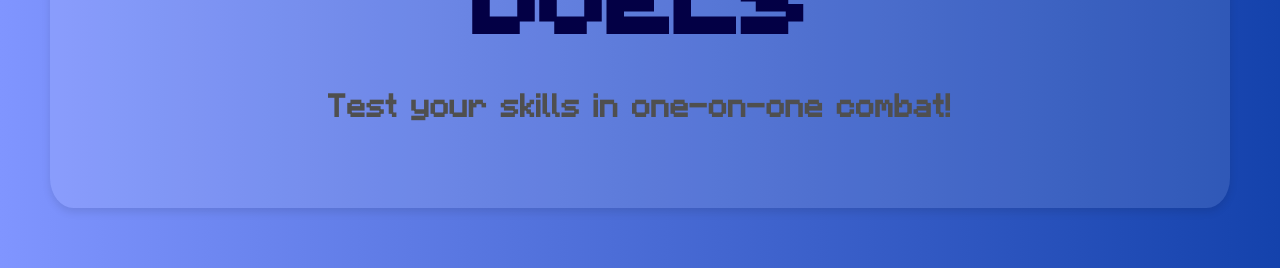
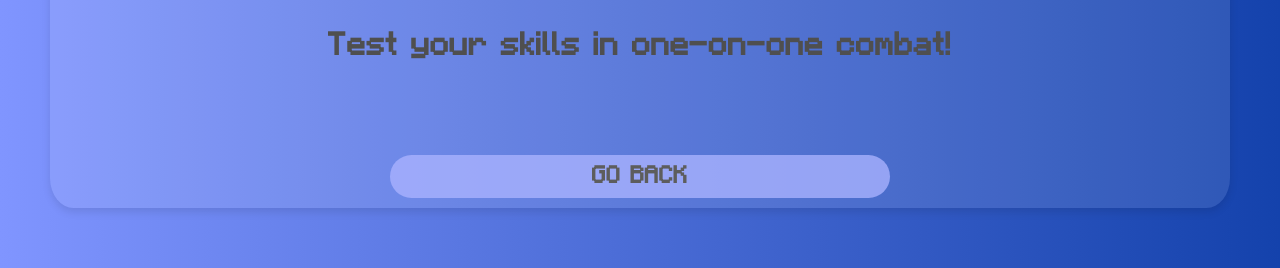
Before and after one commit to ItsUsMC/ItsUsNet, a plain HTML site: page Duels.html in a window 1280 px wide. Shown: the part 1555-1823 px from the top of the page. Drawn offline with Linux system fonts and the light colour scheme.

Commit message:
Update Duels.html

```diff
--- a/Duels.html
+++ b/Duels.html
@@ -181,6 +181,7 @@
         <div class="button">
             <img src="duel.png" alt="Duels yey">
             <h1>Duels</h1><BR><h2>Test your skills in one-on-one combat!</h2><br><br>
+            <button class="discord-button" onclick="location.href='index.html'"><b>GO BACK</b></button>
 
 
 
```
